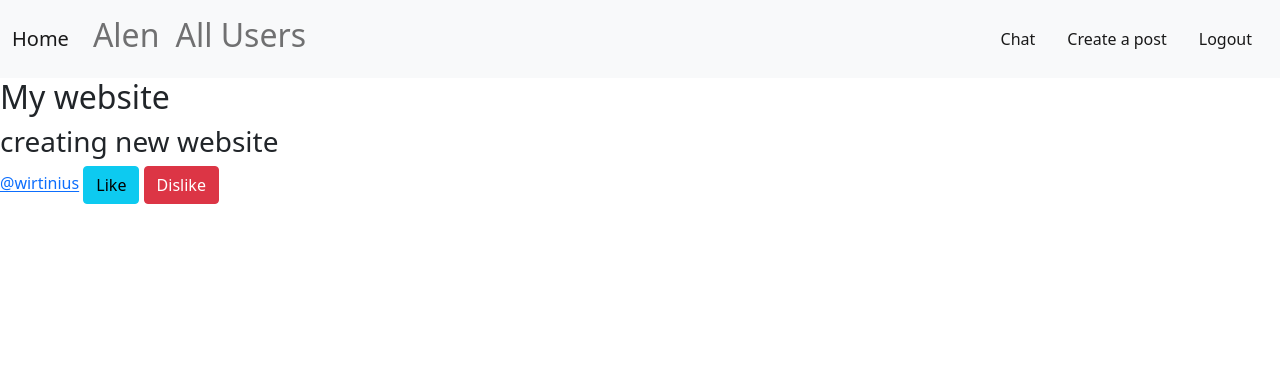
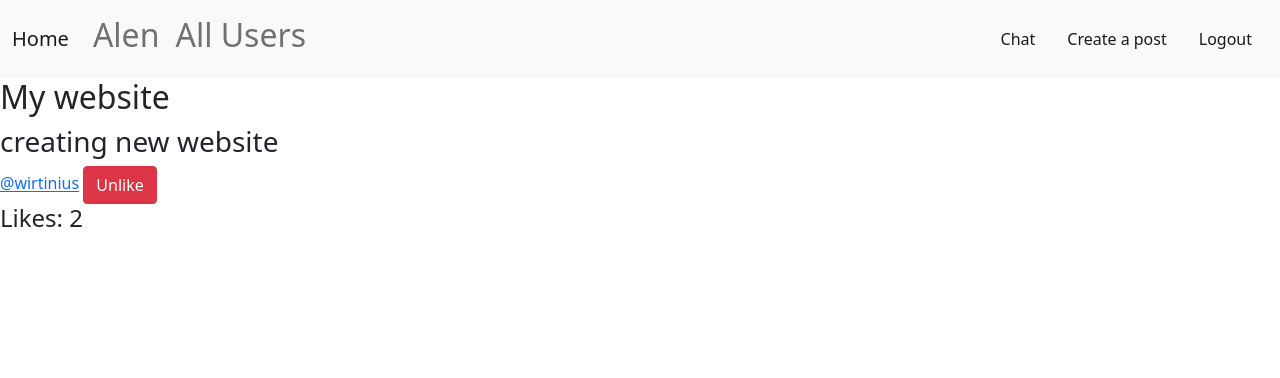
Before and after one commit to Wirtinius/Social-Media-Quests-Platform, a Django app: page / in a window 1280 px wide. Shown: the top 378 px of the page. Run offline with Django 4.2, Linux system fonts and the light colour scheme; a user stored in the database is signed in; data comes from the database, SQL or seed files in the repository.

Commit message:
Reaction
User can like/unlike the post

```diff
--- a/SocialMediaQuestPlatform/SocialMedia/admin.py
+++ b/SocialMediaQuestPlatform/SocialMedia/admin.py
@@ -1,7 +1,7 @@
 from django.contrib import admin
-from .models import User, Post, Chat, Reaction
+from .models import User, Post, Chat, Like
 # Register your models here.
 admin.site.register(User)
 admin.site.register(Post)
 admin.site.register(Chat)
-admin.site.register(Reaction)
+admin.site.register(Like)
--- a/SocialMediaQuestPlatform/SocialMedia/models.py
+++ b/SocialMediaQuestPlatform/SocialMedia/models.py
@@ -31,13 +31,10 @@ class Chat(models.Model):
         return self.message
 
 
-class Reaction(models.Model):
-    post = models.ForeignKey(Post, on_delete=models.CASCADE, null=True)
+class Like(models.Model):
+    user = models.ForeignKey(User, on_delete=models.CASCADE, null=True, related_name='user_reaction')
+    post = models.ForeignKey(Post, on_delete=models.CASCADE, related_name='post_reaction')
     like = models.BooleanField(default=False)
-    dislike = models.BooleanField(default=False)
 
     def like_count(self):
         return self.like.count()
-
-    def dislike_count(self):
-        return self.dislike.count()
--- a/SocialMediaQuestPlatform/SocialMedia/templates/SocialMedia/home.html
+++ b/SocialMediaQuestPlatform/SocialMedia/templates/SocialMedia/home.html
@@ -12,9 +12,12 @@
             <h2>{{post.post_name}}</h2>
             <h3>{{post.post_description}}</h3>
             <a href="{% url 'user-post' post.user.id %}">@{{post.user}}</a>
-            <button type="button" class="btn btn-info" onclick="window.location.href='{% url 'like' post.id %}'" >Like</button>
-            <button type="button" class="btn btn-danger" onclick="window.location.href='{% url 'dislike' post.id %}'" >Dislike</button>
-
+            {% if not user.user_reaction.exists %}
+                <button type="button" class="btn btn-info" onclick="window.location.href='{% url 'like' post.id %}'" >Like</button>
+            {% else %}
+                <button type="button" class="btn btn-danger" onclick="window.location.href='{% url 'unlike' post.id %}'" >Unlike</button>
+            {% endif %}
+            <h4>Likes: {{post.post_reaction.count}}</h4>
         {% endfor %}
     {% endfor %}
 {% else %}
--- a/SocialMediaQuestPlatform/SocialMedia/urls.py
+++ b/SocialMediaQuestPlatform/SocialMedia/urls.py
@@ -27,5 +27,6 @@ urlpatterns = [
 
     # Reaction
     path("like/<str:pk>", like, name="like"),
-    path("dislike/<str:pk>", dislike, name="dislike"),
+    path("unlike/<str:pk>", unlike, name="unlike"),
+
 ]
--- a/SocialMediaQuestPlatform/SocialMedia/views.py
+++ b/SocialMediaQuestPlatform/SocialMedia/views.py
@@ -1,5 +1,5 @@
 from django.shortcuts import render, redirect
-from .models import User, Post, Chat, Reaction
+from .models import User, Post, Chat, Like
 from django.contrib.auth import authenticate, login, logout
 from django.contrib.auth.hashers import make_password, check_password
 from django.contrib import messages
@@ -182,23 +182,21 @@ def message(request, pk):
     return render(request,'SocialMedia/user/chat.html', context=context)
 
 
+# Reaction
 @login_required(login_url='login')
 def like(request, pk):
     post = Post.objects.get(id=pk)
-    if post.reaction_set:
-        post = Post.objects.get(id=pk)
-        post.reaction_set.update(post=post, like=True, dislike=False)
+    user = request.user
+    if user.user_reaction.exists():
+        post.post_reaction.update(user=user, post=post, like=True)
     else:
-        Reaction.objects.create(post=post, like=True, dislike=False)
+        Like.objects.create(user=user, post=post, like=True)
     return redirect('home')
 
 
 @login_required(login_url='login')
-def dislike(request, pk):
+def unlike(request, pk):
     post = Post.objects.get(id=pk)
-    if post.reaction_set:
-        post = Post.objects.get(id=pk)
-        post.reaction_set.update(post=post, like=False, dislike=True)
-    else:
-        Reaction.objects.create(post=post, like=False, dislike=True)
+    user = request.user
+    user.user_reaction.filter(user=user, post=post).delete()
     return redirect('home')
```
Also changed, not shown: SocialMediaQuestPlatform/SocialMedia/templates/SocialMedia/user/posts_user.html (+7 -0 lines), SocialMediaQuestPlatform/SocialMedia/migrations/0014_alter_reaction_post.py (added), SocialMediaQuestPlatform/SocialMedia/migrations/0015_reaction_user.py (added), SocialMediaQuestPlatform/SocialMedia/migrations/0016_like_delete_reaction.py (added), SocialMediaQuestPlatform/db.sqlite3.
